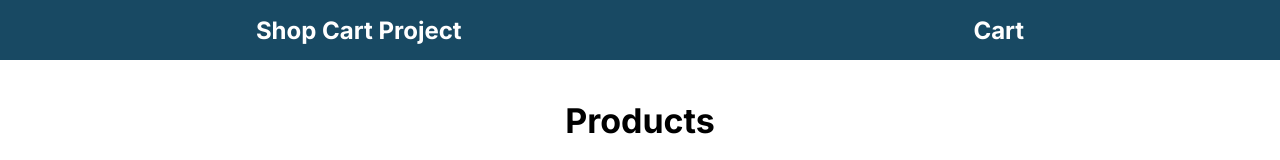
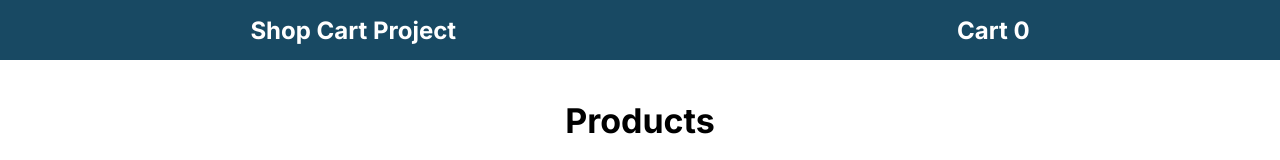
Before and after one commit to qazx960/shopping-cart, a React (Create React App) app: page / in a window 1280 px wide. Shown: the top 160 px of the page. Built offline with nearby package versions, Linux system fonts and the light colour scheme; no server answers.

Commit message:
added cart updates cart number o header

```diff
--- a/src/App.js
+++ b/src/App.js
@@ -17,7 +17,7 @@ function App() {
 
   return (
     <BrowserRouter>
-      <Header />
+      <Header cartAdded={cartAdded} setCartAdded={setCartAdded} />
       <Routes>
         <Route
           path="/"
--- a/src/component/Card.jsx
+++ b/src/component/Card.jsx
@@ -2,17 +2,18 @@ import React, { useState } from "react";
 import "./card.css";
 import "./popup.css";
 
-export const Card = ({ cartItem }) => {
+export const Card = ({ cartItem, cartAdded, setCartAdded }) => {
   const [addProduct, setAddProduct] = useState(false);
 
   const handleAddToCart = () => {
     setAddProduct(true);
-
+    setCartAdded(cartAdded + 1);
     // Set a timeout to hide the popup after 2 seconds (2000 milliseconds)
     setTimeout(() => {
       setAddProduct(false);
     }, 3000);
   };
+
   return (
     <section>
       <div className="card__list">
--- a/src/component/Header.jsx
+++ b/src/component/Header.jsx
@@ -2,7 +2,7 @@ import React from "react";
 import "./header.css";
 import { Link } from "react-router-dom";
 
-export const Header = () => {
+export const Header = ({ cartAdded, setCartAdded }) => {
   return (
     <nav className="navigation__bar">
       <div>
@@ -12,7 +12,7 @@ export const Header = () => {
       </div>
       <div>
         <Link to="/cart">
-          <h2>Cart</h2>
+          <h2>Cart {cartAdded}</h2>
         </Link>
       </div>
     </nav>
--- a/src/pages/MainPage.jsx
+++ b/src/pages/MainPage.jsx
@@ -7,7 +7,11 @@ export const MainPage = ({ cartItem, cartAdded, setCartAdded }) => {
     <main>
       <section>
         <h1>Products</h1>
-        <Card cartItem={cartItem} />
+        <Card
+          cartItem={cartItem}
+          cartAdded={cartAdded}
+          setCartAdded={setCartAdded}
+        />
       </section>
     </main>
   );
```
